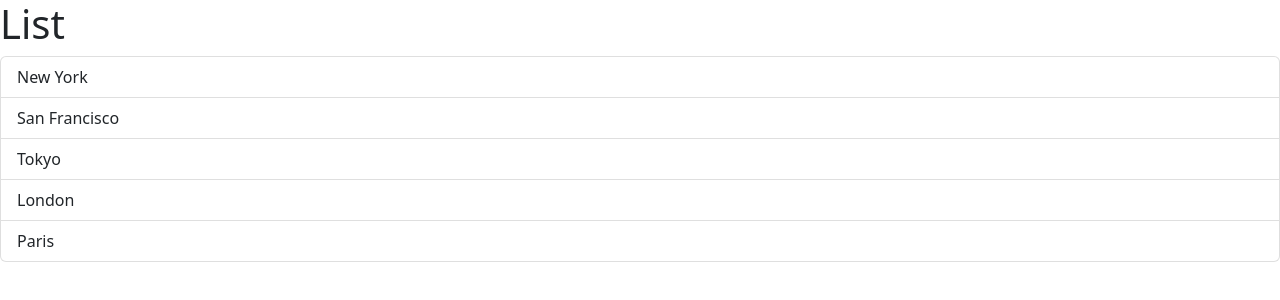
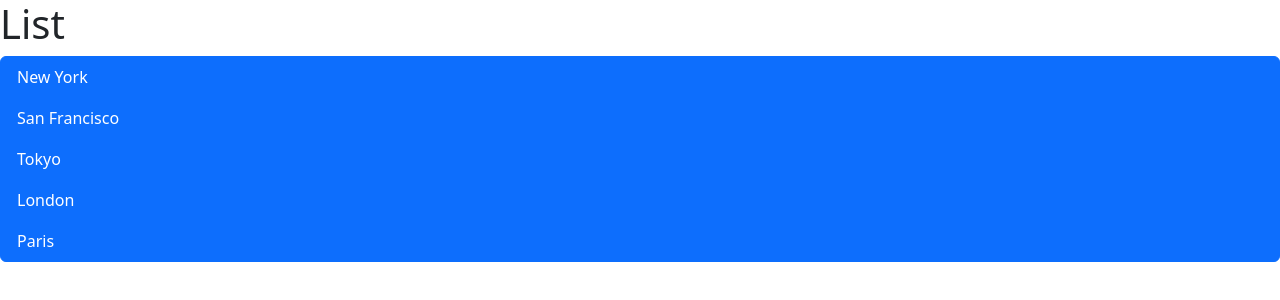
Before and after one commit to ChonCanCode/rectjs-project-01-game-hub, a React (Vite) app in the folder react-app/: page / in a window 1280 px wide. Shown: the top 300 px of the page. Built offline with nearby package versions, Linux system fonts and the light colour scheme.

Commit message:
Update ListGroup.tsx

```diff
--- a/react-app/src/components/ListGroup.tsx
+++ b/react-app/src/components/ListGroup.tsx
@@ -10,7 +10,7 @@
     'Paris'
   ];
 
-
+ let selectedIndex = 0;
 
   const handleClick = (event: MouseEvent) => console.log(event)
 
@@ -22,7 +22,7 @@
         {items.length === 0 && <p>No item found</p>}
         <ul className="list-group">
           {items.map((index, item) => (
-            <li className="list-group-item"
+            <li className="list-group-item active"
             key={index}
             onClick={handleClick}
             >
```
